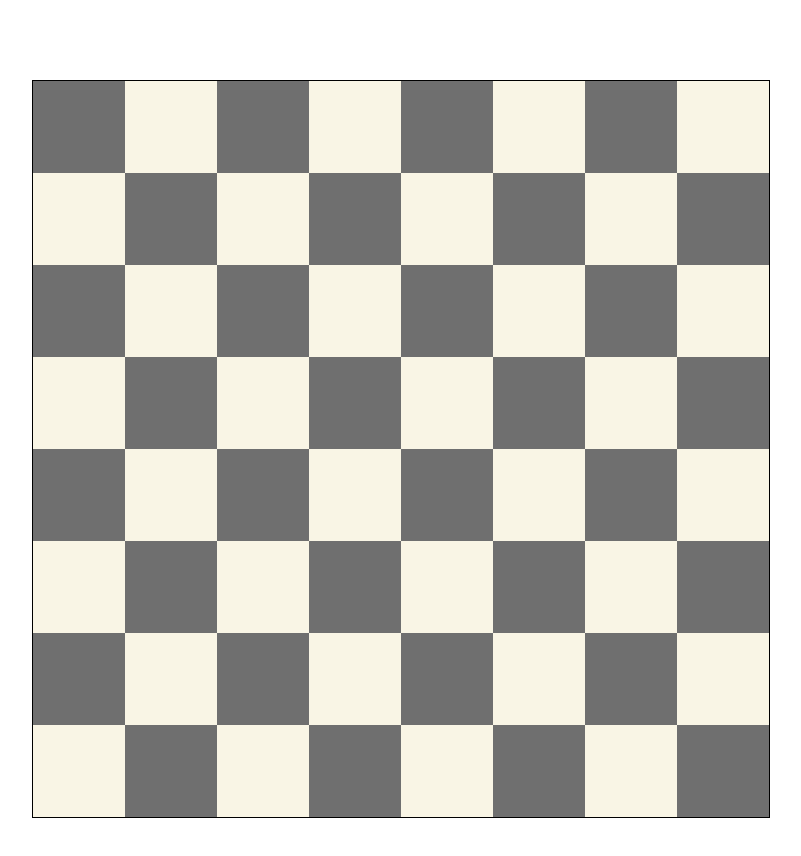
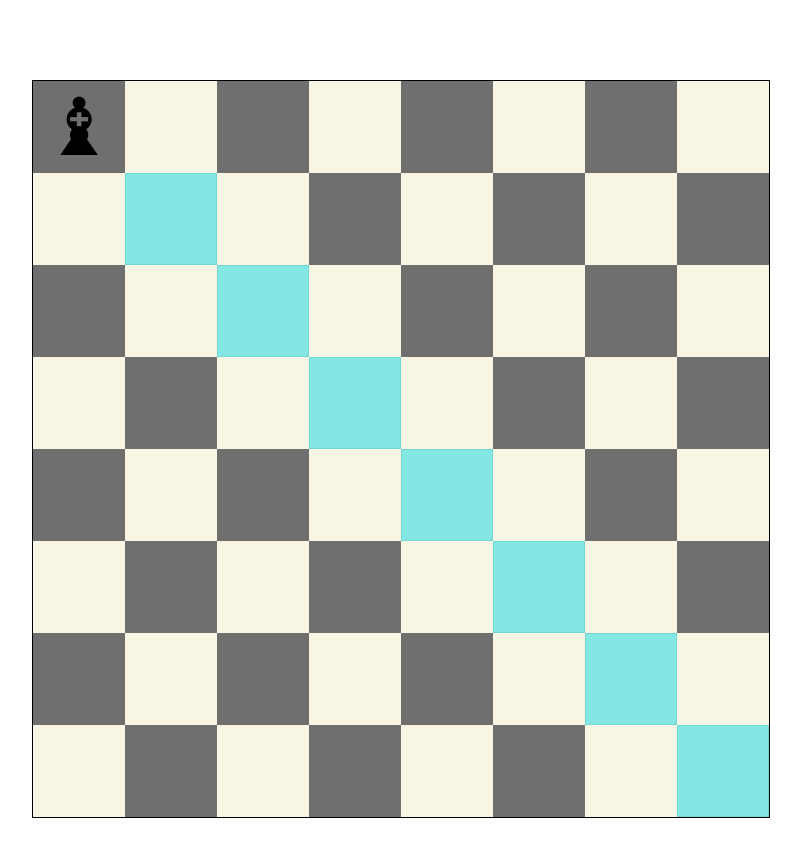
Before and after one commit to SandhyaR1007/react-interview-questions, a React (Vite) app: page /positionOfBishop in a window 1280 px wide. Shown: the top 856 px of the page, without its empty margins (239-1040 px from the left). Built offline with nearby package versions, Linux system fonts and the light colour scheme.

Commit message:
update: add bishop current position

```diff
--- a/src/components/positionofbishop/BishopGrid.tsx
+++ b/src/components/positionofbishop/BishopGrid.tsx
@@ -3,7 +3,7 @@ import GridSquare from "./GridSquare";
 
 const BishopGrid = () => {
   const grid = new Array(8).fill(null);
-  const [bishopPositions, setBishopPositions] = useState([]);
+  const [piecePosition, setPiecePosition] = useState([0, 0]);
   return (
     <div className="board">
       {grid.map((g, outerIndex) => (
@@ -13,8 +13,8 @@ const BishopGrid = () => {
               key={innerIndex + outerIndex}
               outerIndex={outerIndex}
               innerIndex={innerIndex}
-              bishopPositions={bishopPositions}
-              setBishopPositions={setBishopPositions}
+              piecePosition={piecePosition}
+              setPiecePosition={setPiecePosition}
             />
           ))}
         </div>
--- a/src/components/positionofbishop/GridSquare.tsx
+++ b/src/components/positionofbishop/GridSquare.tsx
@@ -4,10 +4,17 @@ import { getPositions } from "../../utils/helper";
 const GridSquare: React.FC<GridSquareProps> = ({
   outerIndex,
   innerIndex,
-  bishopPositions,
-  setBishopPositions,
+  piecePosition,
+  setPiecePosition,
 }) => {
   const [isPosition, setIsPosition] = useState(false);
+
+  const [bishopPositions, setBishopPositions] = useState<any>([]);
+
+  useEffect(() => {
+    positionHandler(piecePosition[0], piecePosition[1]);
+  }, [piecePosition]);
+
   useEffect(() => {
     const isPos = bishopPositions.find(
       ([a, b]) => a == outerIndex && b === innerIndex
@@ -15,7 +22,7 @@ const GridSquare: React.FC<GridSquareProps> = ({
     setIsPosition(isPos ? true : false);
   }, [bishopPositions]);
 
-  function clickHandler(innerIndex: number, outerIndex: number) {
+  function positionHandler(outerIndex: number, innerIndex: number) {
     let result: any[] = [];
     result.push(...getPositions(innerIndex, outerIndex, -1, -1)); //top left
     result.push(...getPositions(innerIndex, outerIndex, -1, 1)); // top right
@@ -27,14 +34,15 @@ const GridSquare: React.FC<GridSquareProps> = ({
 
   return (
     <div
-      onClick={() => clickHandler(innerIndex, outerIndex)}
+      onClick={() => setPiecePosition([outerIndex, innerIndex])}
       className={`square ${
         (innerIndex + outerIndex) % 2 == 0 ? "darkBg" : "lightBg"
       } ${isPosition ? "hoveredBg" : ""}`}
-      style={{
-        fontSize: "1.5rem",
-      }}
-    ></div>
+    >
+      {outerIndex === piecePosition[0] && innerIndex === piecePosition[1] ? (
+        <span>♝</span>
+      ) : null}
+    </div>
   );
 };
 
@@ -43,6 +51,6 @@ export default GridSquare;
 interface GridSquareProps {
   outerIndex: number;
   innerIndex: number;
-  bishopPositions: any[];
-  setBishopPositions: React.Dispatch<React.SetStateAction<any>>;
+  piecePosition: any[];
+  setPiecePosition: React.Dispatch<React.SetStateAction<any>>;
 }
```
